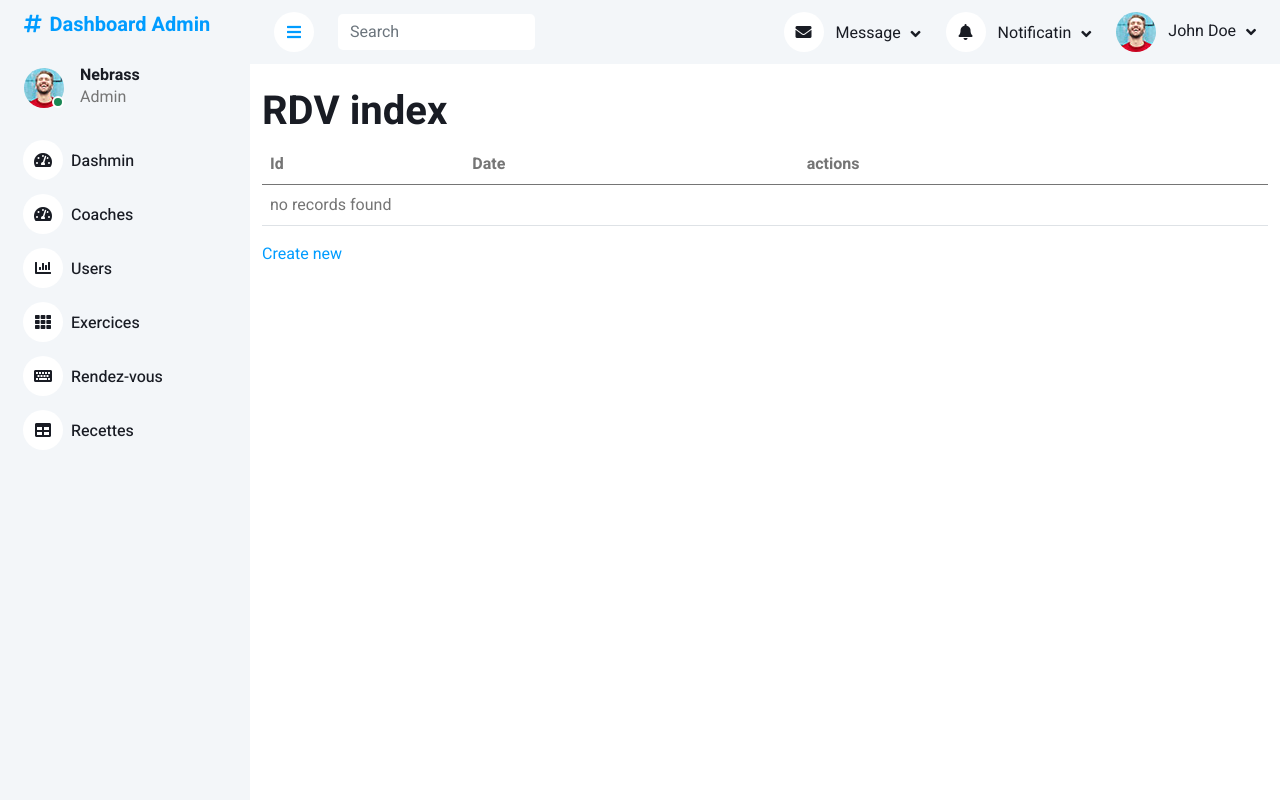
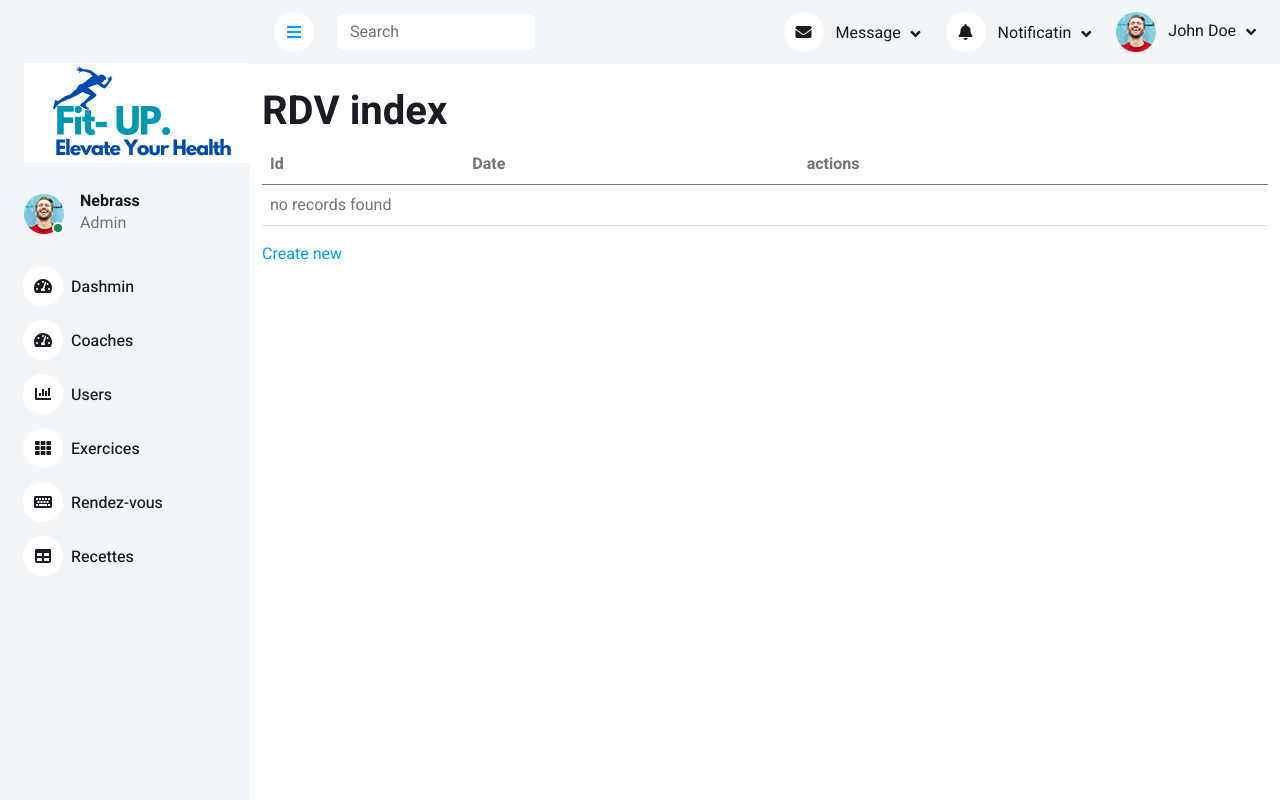
Before and after one commit to siwar-lassoued/FitUp-Project, a Symfony app: template templates/rdv/index.html.twig in a window 1280 px wide. Run offline with Twig, Linux system fonts and the light colour scheme; the template is opened without the code that fills it, so the values that code supplies are empty; some libraries are stand-ins or nearby versions.

Commit message:
goodnight

```diff
--- a/templates/dashboards.base.html.twig
+++ b/templates/dashboards.base.html.twig
@@ -34,7 +34,7 @@
     {% endblock %}
 
 </head>
-<body>
+
 {% block navbar %}
 <div class="container-xxl position-relative bg-white d-flex p-0">
     <!-- Spinner Start -->
@@ -48,7 +48,11 @@
     <div class="sidebar pe-4 pb-3">
         <nav class="navbar bg-light navbar-light">
             <a href="{{ asset('/admin')}}" class="navbar-brand mx-4 mb-3">
-                <h5 class="text-primary"><i class="fa fa-hashtag me-2"></i>Dashboard Admin</h5>
+                <h5 class="text-primary">
+                    <a href="{{ asset('/admin')}}" class="navbar-brand mx-4 mb-3 d-flex align-items-center">
+                        <img src="{{ asset('images/logo _fitup.png') }}" alt="Logo" style="height: 100px; width: auto;margin-right: 50px;">
+                    </a>
+                </h5>
             </a>
             <div class="d-flex align-items-center ms-4 mb-4">
                 <div class="position-relative">
@@ -163,7 +167,6 @@
         </div>
     </nav>
     <!-- Navbar End -->
-
 {% endblock %}
 <div class="container mt-4">
     {% block body %}
@@ -184,6 +187,7 @@
 
 <!-- Template Javascript -->
 <script src="{{ asset('asset/js/main.js') }}"></script>
+
 {% endblock %}
-</body>
-</html>
+</div>
+</div>
```
